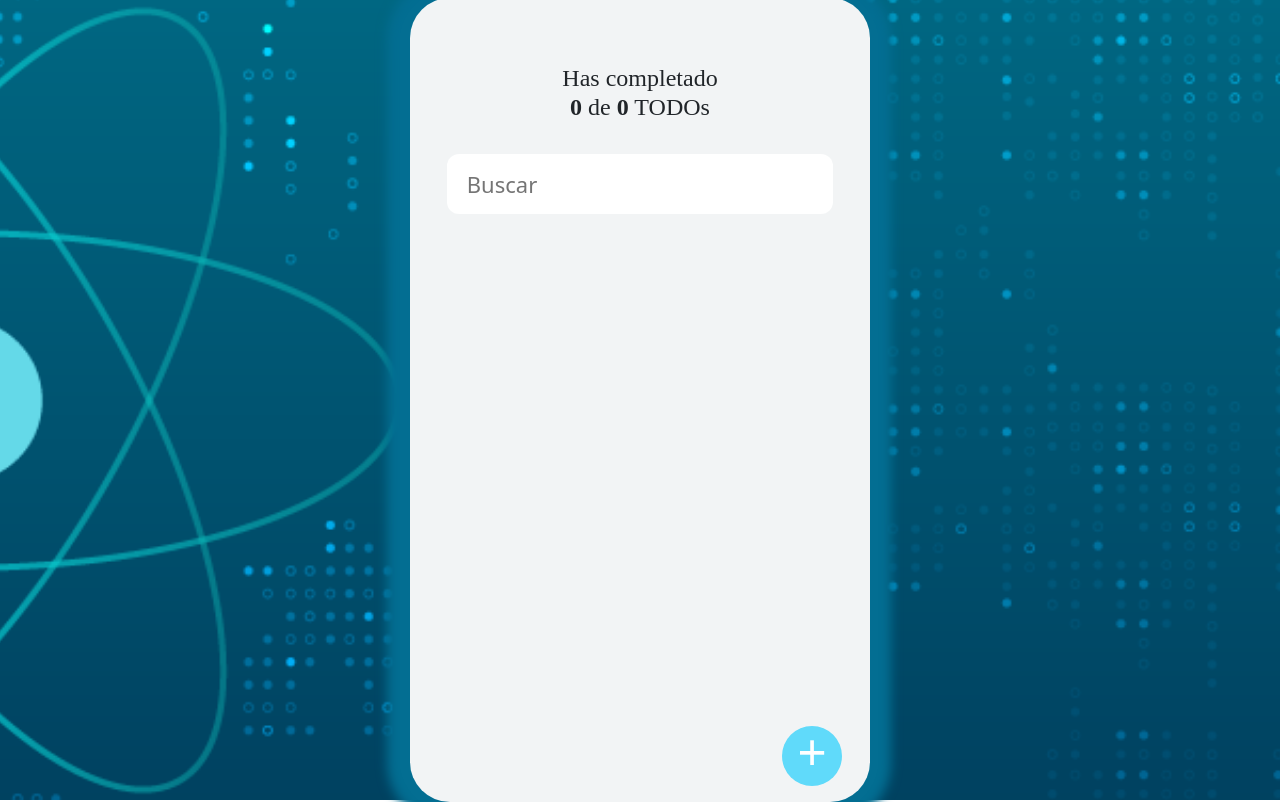
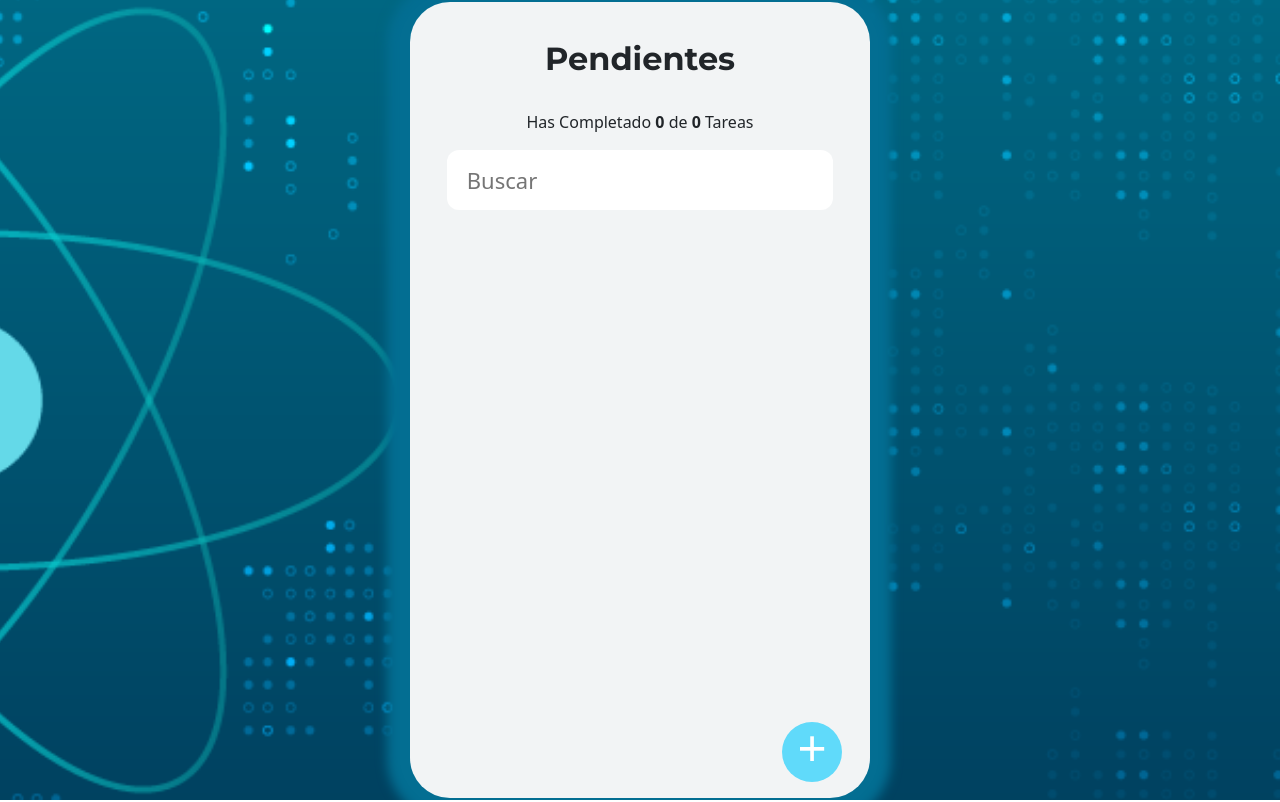
Before and after one commit to BrayanAlexisAC/reactjs_training, a React (Create React App) app: page / in a window 1280 px wide. Built offline with nearby package versions, Linux system fonts and the light colour scheme.

Commit message:
Changed titles in todoModal and todoCounter, besides added montserrat font

```diff
--- a/public/index.html
+++ b/public/index.html
@@ -24,6 +24,7 @@
       work correctly both with client-side routing and a non-root public URL.
       Learn how to configure a non-root public URL by running `npm run build`.
     -->
+    <link href="https://fonts.googleapis.com/css2?family=Montserrat:ital,wght@0,100..900;1,100..900&display=swap" rel="stylesheet">
     <title>TODO Machine</title>
   </head>
   <body>
--- a/src/assets/styles/TodoCounter.css
+++ b/src/assets/styles/TodoCounter.css
@@ -1,7 +1,10 @@
-.todoCounter {
-  font-family: 'Montserrat';
-  font-weight: normal;
-  font-size: 24px;
-  margin-top: 66px;
+.todoTitleCounter {
+  font-family: 'Montserrat', san;
+  font-weight: bold;
+  font-size: 32px;
+  margin-top: 38px;
   margin-bottom: 32px;
 }
+.todoCounter {
+
+}
--- a/src/components/TodoAddModal.jsx
+++ b/src/components/TodoAddModal.jsx
@@ -1,12 +1,11 @@
 import React from 'react'
 import { TodoButton } from './common/TodoButton'
+import { TodoContext } from '../contexts/TodoContext'
 
 import '../assets/styles/TodoAddModal.css'
-import { TodoContext } from '../contexts/TodoContext'
 
 function TodoAddModal() {
   const {
-    cahngeStateTodoModal,
     addTodos
   } = React.useContext(TodoContext)
   return React.createElement(
@@ -14,18 +13,13 @@ function TodoAddModal() {
     {
       className: 'todoAddContentModal'
     },
-    <h6 className='todoAddTitleModal'> Escribe tu <br/> nuevo TODO </h6>,
+    <h6 className='todoAddTitleModal'> Nueva Tarea </h6>,
     <textarea id='todoAddDescriptionModal' className='todoAddDescriptionModal' type="text" placeholder='Hacer las compras'/>,
     React.createElement(
      'div',
      {
       className: 'todoAddButtonsModal'
      },
-    <TodoButton
-      type={'Cancelar'}
-      label={'Cancelar'}
-      action={cahngeStateTodoModal}
-    />,
     <TodoButton
       type={'Add'}
       label={'Agregar'}
--- a/src/components/TodoCounter.js
+++ b/src/components/TodoCounter.js
@@ -8,10 +8,19 @@ function TodoCounter() {
     todoCompleted,
     todoElements
   } = React.useContext(TodoContext)
-  return (
-    <h1 className="todoCounter">
-      Has completado <br/> <b>{todoCompleted}</b> de <b>{todoElements.length}</b> TODOs
-    </h1>
+  return React.createElement(
+    'div',
+    {className: 'todoCounterContent'},
+    React.createElement(
+      'h1',
+      {className: 'todoTitleCounter'},
+      'Pendientes',
+    ),
+    React.createElement(
+      'p',
+      {className: 'todoCounter'},
+      <>Has Completado <b>{todoCompleted}</b> de <b>{todoElements.length}</b> Tareas</>
+    )
   );
 }
 
```
